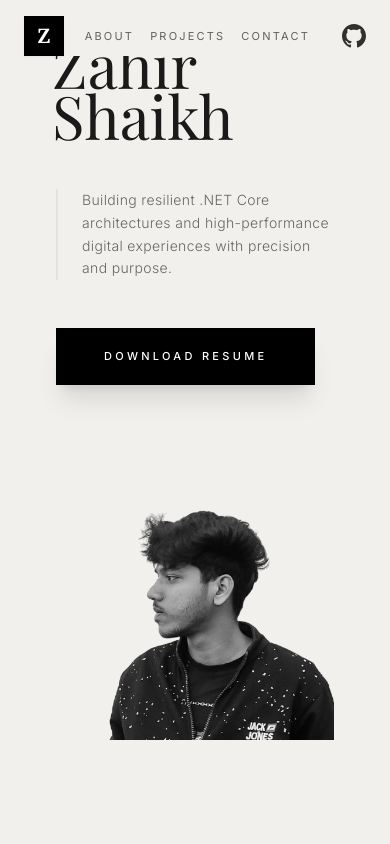
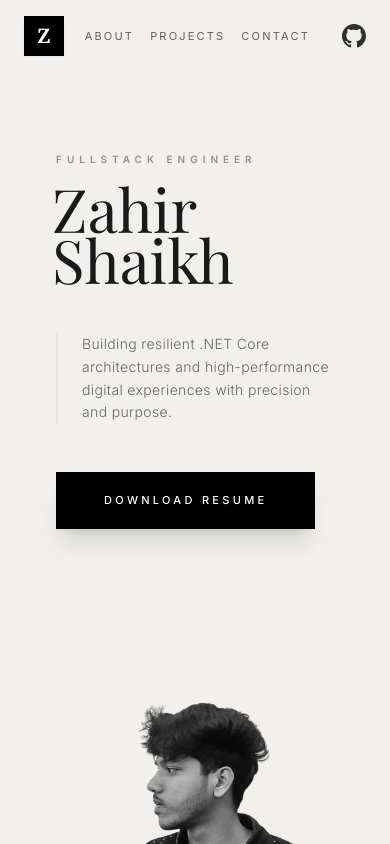
Before and after one commit to zahirshaikh/zahir-portfolio, a React (Vite) app: page / in a window 390 px wide. Shown: the top 844 px of the page. Built offline with nearby package versions, Linux system fonts and the light colour scheme; a web font is replaced by a local one.

Commit message:
mobile responsiveness

```diff
--- a/App.tsx
+++ b/App.tsx
@@ -44,7 +44,7 @@ const App: React.FC = () => {
 
       {/* Main Sections */}
       <main className="flex-1">
-        <section id="hero" className="h-auto px-6 md:px-12 pt-0 pb-12 md:pb-24 overflow-hidden">
+        <section id="hero" className="h-auto px-6 md:px-12 pt-24 lg:pt-0 pb-12 md:pb-24 overflow-hidden">
           <ScrollReveal className="w-full">
             <Hero />
           </ScrollReveal>
--- a/sections/Hero.tsx
+++ b/sections/Hero.tsx
@@ -4,7 +4,7 @@ const Hero: React.FC = () => {
   return (
     <div className="w-full max-w-7xl mx-auto px-8 md:px-16 grid grid-cols-1 lg:grid-cols-2 items-end gap-16 lg:gap-8 pt-0 pb-10 lg:py-0">
       {/* Left Column: Text */}
-      <div className="flex flex-col -mt-12 animate-in fade-in slide-in-from-left-8 duration-1000">
+      <div className="flex flex-col lg:-mt-12 animate-in fade-in slide-in-from-left-8 duration-1000">
         <div className="space-y-1">
           <p className="text-[10px] uppercase tracking-[0.5em] text-black/40 font-semibold mb-4">
             Fullstack Engineer
@@ -32,7 +32,7 @@ const Hero: React.FC = () => {
       </div>
 
       {/* Right Column: Your Portrait */}
-      <div className="relative -mt-12 w-full flex items-center justify-center lg:justify-end animate-in fade-in zoom-in-95 duration-1000 delay-300">
+      <div className="relative lg:-mt-12 w-full flex items-center justify-center lg:justify-end animate-in fade-in zoom-in-95 duration-1000 delay-300">
         <div className="relative w-full max-w-md lg:max-w-lg aspect-[3/4] overflow-hidden">
           <img
             src="pfp-nobg.png"
```
